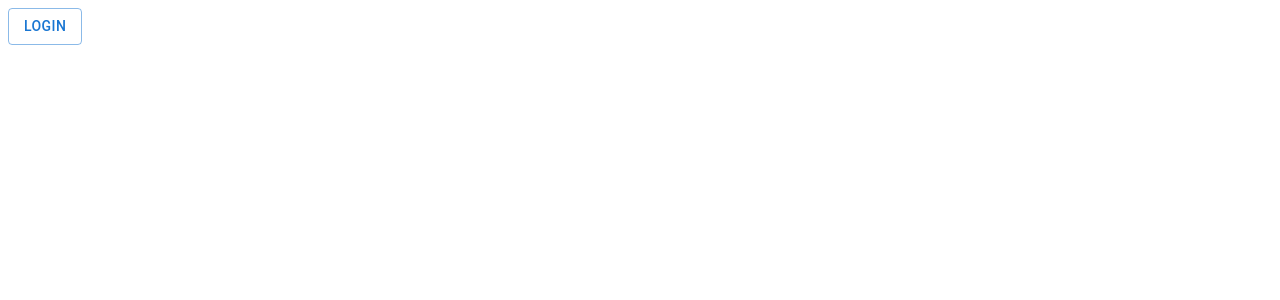
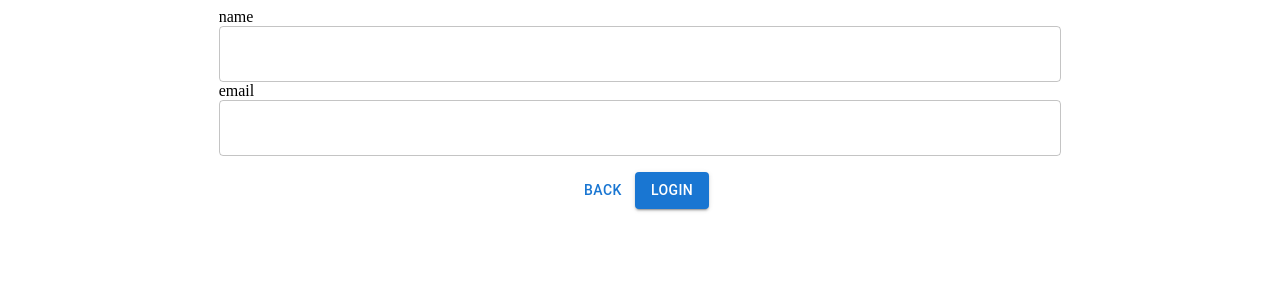
Before and after one commit to mpehlivanova/Login-logout-app, a React (Create React App) app: page /login in a window 1280 px wide. Shown: the top 300 px of the page. Built offline with nearby package versions, Linux system fonts and the light colour scheme.

Commit message:
feat: added routing and basic pages

```diff
--- a/src/App.js
+++ b/src/App.js
@@ -1,8 +1,9 @@
-import { Button } from '@mui/material'
+import React from 'react';
+import Routing from './components/routing.tsx'
 
 function App() {
   return (
-    <div><Button variant="outlined">login</Button></div>
+    <Routing />
   );
 }
 
--- /dev/null
+++ b/src/components/pages/favorite.tsx
@@ -0,0 +1,13 @@
+import React from "react";
+import { Link } from 'react-router-dom';
+import { Grid } from '@mui/material';
+
+const FavoritePage = () => {
+  return (
+    <Grid container xs={12}>
+      <Grid item xs={12}><h1>Favorite page</h1> </Grid>
+      <Grid item xs={12}> <Link to="/home">back</Link></Grid>
+    </Grid >
+  );
+}
+export default FavoritePage
--- /dev/null
+++ b/src/components/pages/home.tsx
@@ -0,0 +1,17 @@
+import React from "react";
+import { Grid } from '@mui/material';
+import { Link } from 'react-router-dom';
+
+
+const HomePage = () => {
+  return (
+    <Grid container xs={12} spacing={2}>
+      <Grid item xs={12}><h1>Welcome!</h1></Grid>
+      <Grid item container xs={12} spacing={2}>
+        <Grid item><Link to="/user">users</Link></Grid>
+        <Grid item><Link to='/favorite' >favorite</Link></Grid>
+      </Grid>
+    </Grid>
+  );
+}
+export default HomePage
--- /dev/null
+++ b/src/components/pages/index.ts
@@ -0,0 +1,4 @@
+export { default as UserPage } from './user';
+export { default as FavoritePage } from './favorite';
+export { default as HomePage } from './home';
+export { default as LoginPage } from './login';
--- /dev/null
+++ b/src/components/pages/login.tsx
@@ -0,0 +1,44 @@
+import { Button, Grid, TextField } from '@mui/material';
+import React from "react";
+
+const LoginPage = () => {
+
+  return (
+    <Grid container xs={12} justifyContent="center">
+      <Grid item container xs={8} >
+        <Grid item xs={12}>
+          name
+          <TextField
+            fullWidth
+            variant="outlined"
+            id="name"
+          />
+        </Grid>
+        <Grid item xs={12}>
+          email
+          <TextField
+            fullWidth
+            variant="outlined"
+            id="email"
+          />
+        </Grid>
+        <Grid item container justifyContent="center" p={2}>
+          <Grid>
+            <Button>
+              back
+            </Button>
+            <Button
+              variant="contained"
+              type="submit"
+            >
+              login
+            </Button>
+          </Grid>
+
+        </Grid>
+      </Grid>
+
+    </Grid>
+  );
+}
+export default LoginPage
--- /dev/null
+++ b/src/components/pages/user.tsx
@@ -0,0 +1,13 @@
+import React from 'react';
+import { Link } from 'react-router-dom';
+import { Grid } from '@mui/material';
+
+const UserPage = () => {
+  return (
+    <Grid container xs={12}>
+      <Grid item xs={12}><h1>User page</h1> </Grid>
+      <Grid item xs={12}> <Link to="/home">back</Link></Grid>
+    </Grid >
+  );
+}
+export default UserPage;
--- /dev/null
+++ b/src/components/routing.tsx
@@ -0,0 +1,16 @@
+import React from "react";
+import { Route, Routes } from 'react-router-dom';
+import { HomePage, FavoritePage, UserPage, LoginPage } from './pages'
+
+const Routing = () => {
+  return (
+    <Routes>
+      <Route path="/login" element={<LoginPage />} />
+      <Route path="/home" element={<HomePage />} />
+      <Route path="/user/*" element={<UserPage />} />
+      <Route path="/favorite/*" element={<FavoritePage />} />
+    </Routes>
+  )
+}
+
+export default Routing;
--- a/src/index.js
+++ b/src/index.js
@@ -1,10 +1,13 @@
 import React from 'react';
-import ReactDOM from 'react-dom/client';
+import { BrowserRouter } from 'react-router-dom';
+import { createRoot } from 'react-dom/client';
 import App from './App';
 
-const root = ReactDOM.createRoot(document.getElementById('root'));
+const container = document.getElementById('root');
+const root = createRoot(container);
+
 root.render(
-  <React.StrictMode>
-    <App />
-  </React.StrictMode>
+    <BrowserRouter>
+      <App />
+    </BrowserRouter>
 );
```
Also changed, not shown: package.json (+8 -13 lines), tsconfig.json (added, +21 -0 lines), 2 other files (tests, documents, lock files or other folders).
